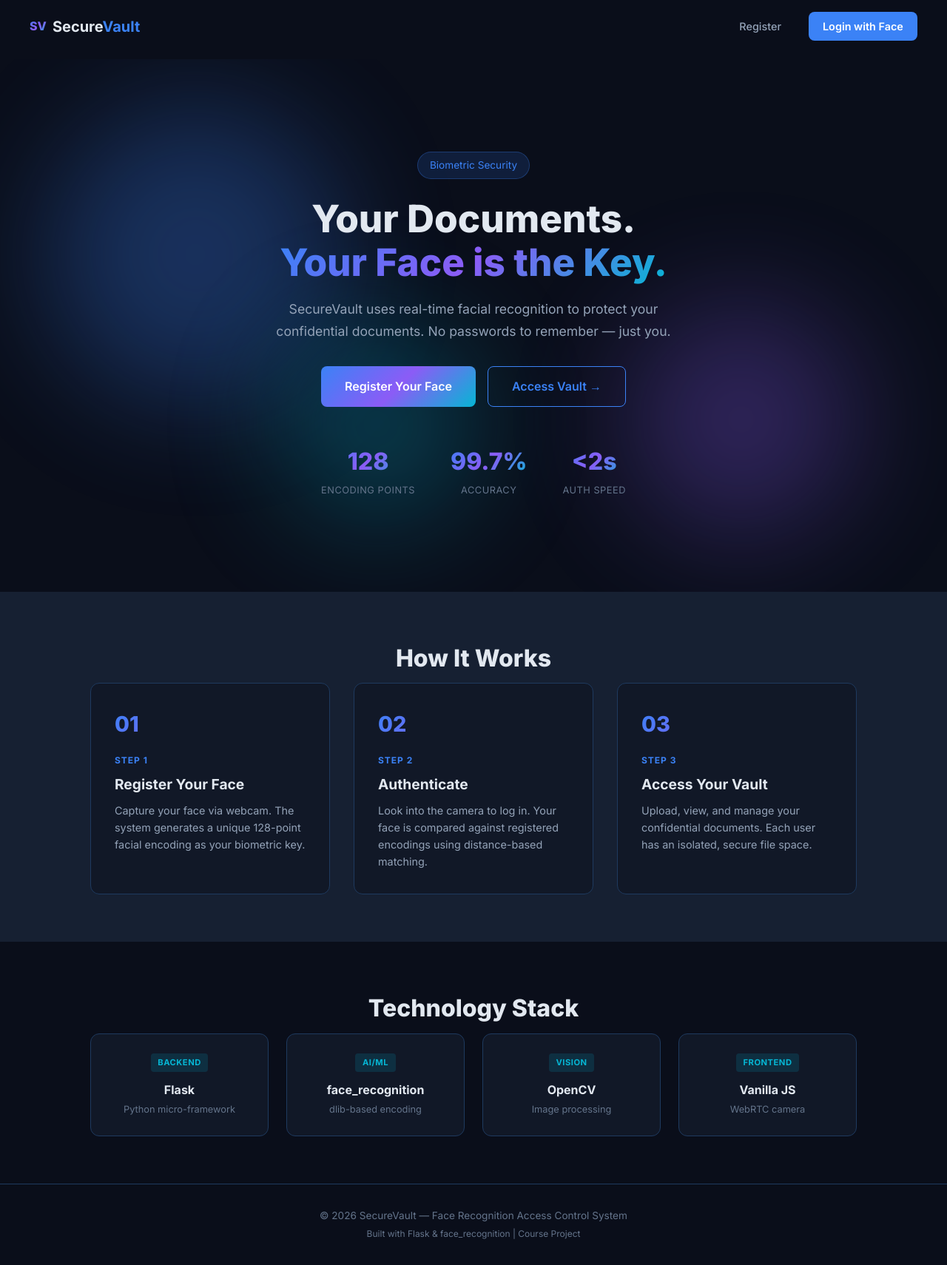
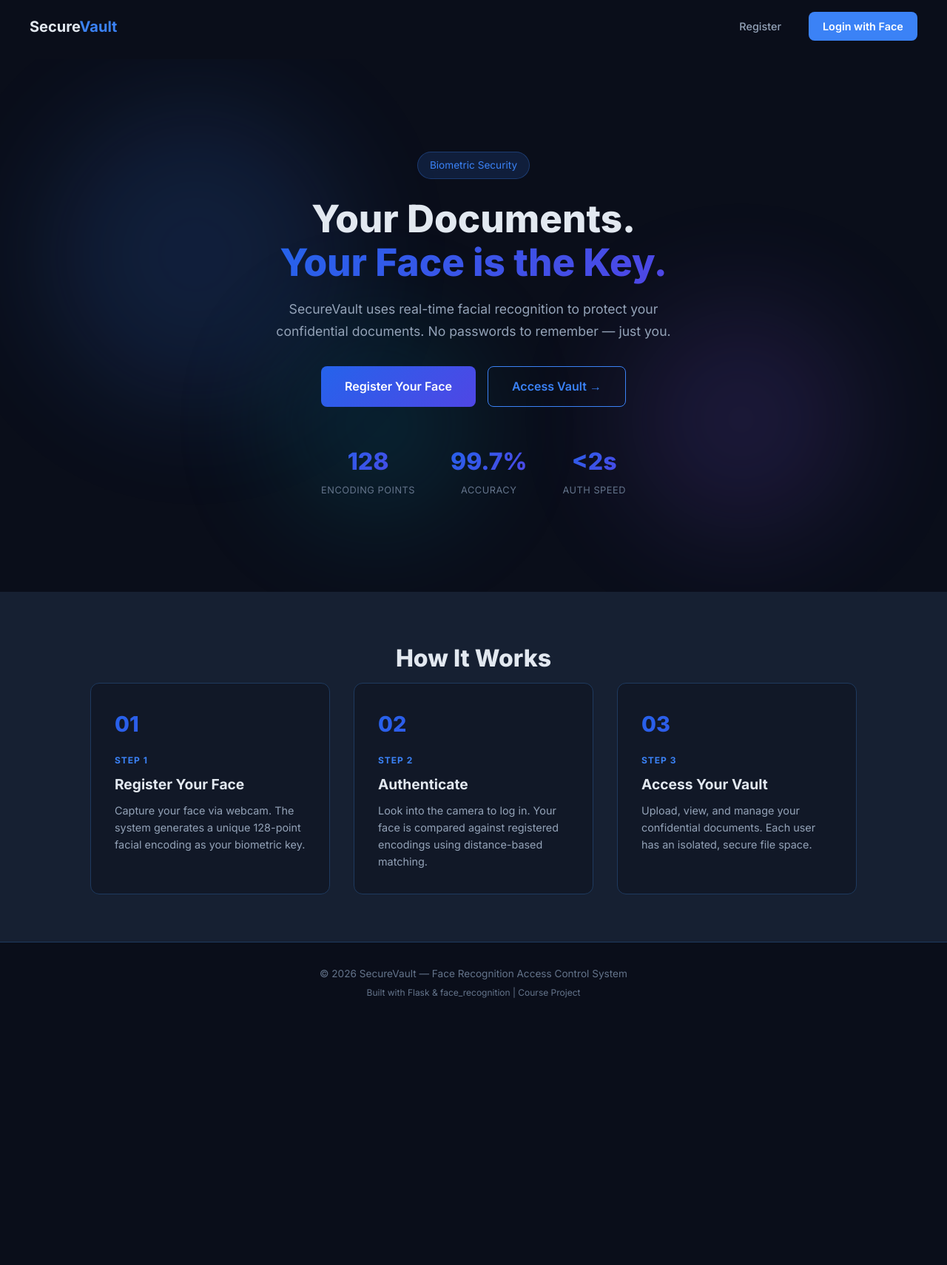
Before and after one commit to erroldmell0/siot_miniproject_faceDetection, a Flask app: page / in a window 1280 px wide. Shown: the whole page at 74% size. After the commit the page ends 1349 px from the top, so only its background shows below. Run offline with Flask 3, Linux system fonts and the light colour scheme.

Commit message:
feat: polish the ui

```diff
--- a/static/css/style.css
+++ b/static/css/style.css
@@ -10,12 +10,12 @@
     --text-dim: #94a3b8;
     --text-muted: #64748b;
     --primary: #3b82f6;
-    --primary-glow: rgba(59,130,246,.35);
+    --primary-glow: rgba(59,130,246,.15);
     --accent: #06b6d4;
     --success: #22c55e;
     --danger: #ef4444;
     --warning: #f59e0b;
-    --gradient: linear-gradient(135deg, #3b82f6, #8b5cf6, #06b6d4);
+    --gradient: linear-gradient(135deg, #2563eb, #4f46e5);
     --radius: 12px;
     --radius-sm: 8px;
     --shadow: 0 4px 24px rgba(0,0,0,.4);
@@ -84,7 +84,7 @@ small { color: var(--text-muted); font-size: .8em; }
 /* ===== Hero ===== */
 .hero { position: relative; min-height: calc(100vh - 80px); display: flex; align-items: center; justify-content: center; overflow: hidden; padding: 2rem; }
 .hero-bg-orbs { position: absolute; inset: 0; pointer-events: none; }
-.orb { position: absolute; border-radius: 50%; filter: blur(80px); opacity: .3; }
+.orb { position: absolute; border-radius: 50%; filter: blur(80px); opacity: .15; }
 .orb-1 { width: 400px; height: 400px; background: #3b82f6; top: 10%; left: 5%; animation: float 8s ease-in-out infinite; }
 .orb-2 { width: 300px; height: 300px; background: #8b5cf6; top: 50%; right: 10%; animation: float 10s ease-in-out infinite reverse; }
 .orb-3 { width: 250px; height: 250px; background: #06b6d4; bottom: 10%; left: 30%; animation: float 12s ease-in-out infinite; }
@@ -180,7 +180,7 @@ small { color: var(--text-muted); font-size: .8em; }
 .vault-header h1 { font-size: 1.8rem; }
 .vault-sub { color: var(--text-dim); font-size: .9rem; margin-top: .25rem; }
 .files-count { color: var(--text-muted); font-size: .85rem; margin-bottom: 1rem; }
-.files-grid { display: grid; grid-template-columns: repeat(auto-fill, minmax(300px, 1fr)); gap: 1rem; }
+.files-grid { display: grid; grid-template-columns: repeat(auto-fill, minmax(450px, 1fr)); gap: 1rem; }
 .file-card { display: flex; align-items: center; gap: 1rem; padding: 1rem 1.25rem; background: var(--bg-card); border: 1px solid var(--border); border-radius: var(--radius); transition: var(--transition); }
 .file-card:hover { border-color: var(--primary); background: var(--bg-card-hover); }
 .file-icon { font-size: 2rem; }
--- a/templates/base.html
+++ b/templates/base.html
@@ -16,7 +16,6 @@
     <nav class="navbar" id="main-nav">
         <div class="nav-container">
             <a href="{{ url_for('index') }}" class="nav-logo">
-                <span class="logo-icon">SV</span>
                 <span class="logo-text">Secure<span class="logo-accent">Vault</span></span>
             </a>
             <div class="nav-links">
--- a/templates/index.html
+++ b/templates/index.html
@@ -50,15 +50,4 @@
     </div>
 </section>
 
-<section class="tech-section" id="tech-section">
-    <div class="section-container">
-        <h2 class="section-title">Technology Stack</h2>
-        <div class="tech-grid">
-            <div class="tech-item"><div class="tech-badge">Backend</div><h4>Flask</h4><p>Python micro-framework</p></div>
-            <div class="tech-item"><div class="tech-badge">AI/ML</div><h4>face_recognition</h4><p>dlib-based encoding</p></div>
-            <div class="tech-item"><div class="tech-badge">Vision</div><h4>OpenCV</h4><p>Image processing</p></div>
-            <div class="tech-item"><div class="tech-badge">Frontend</div><h4>Vanilla JS</h4><p>WebRTC camera</p></div>
-        </div>
-    </div>
-</section>
 {% endblock %}
```
Also changed, not shown: start.txt (deleted, +0 -8 lines), templates/vault.html (+4 -4 lines), temp_captures/8aab937c820a40288d328f99510e25f7.jpg (deleted).
